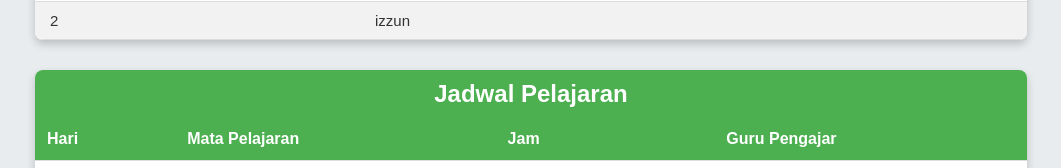
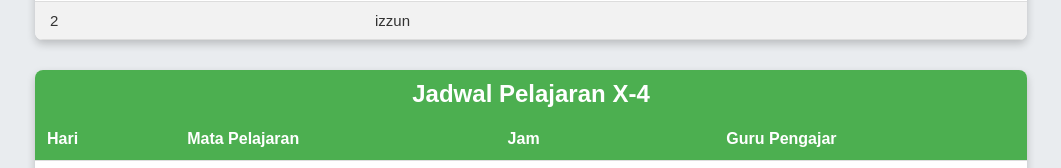
Before and after one commit to ZEROX177/web-kelas, a plain HTML site: page home.html in a window 1280 px wide. Shown: the part 147-315 px from the top of the page, without its empty margins (109-1170 px from the left). Drawn offline with Linux system fonts and the light colour scheme.

Commit message:
home.html

```diff
--- a/home.html
+++ b/home.html
@@ -102,7 +102,7 @@
 
     <!-- Tabel Jadwal Pelajaran -->
     <div class="table-container">
-        <h2>Jadwal Pelajaran</h2>
+        <h2>Jadwal Pelajaran X-4</h2>
         <table>
             <thead>
                 <tr>
```
